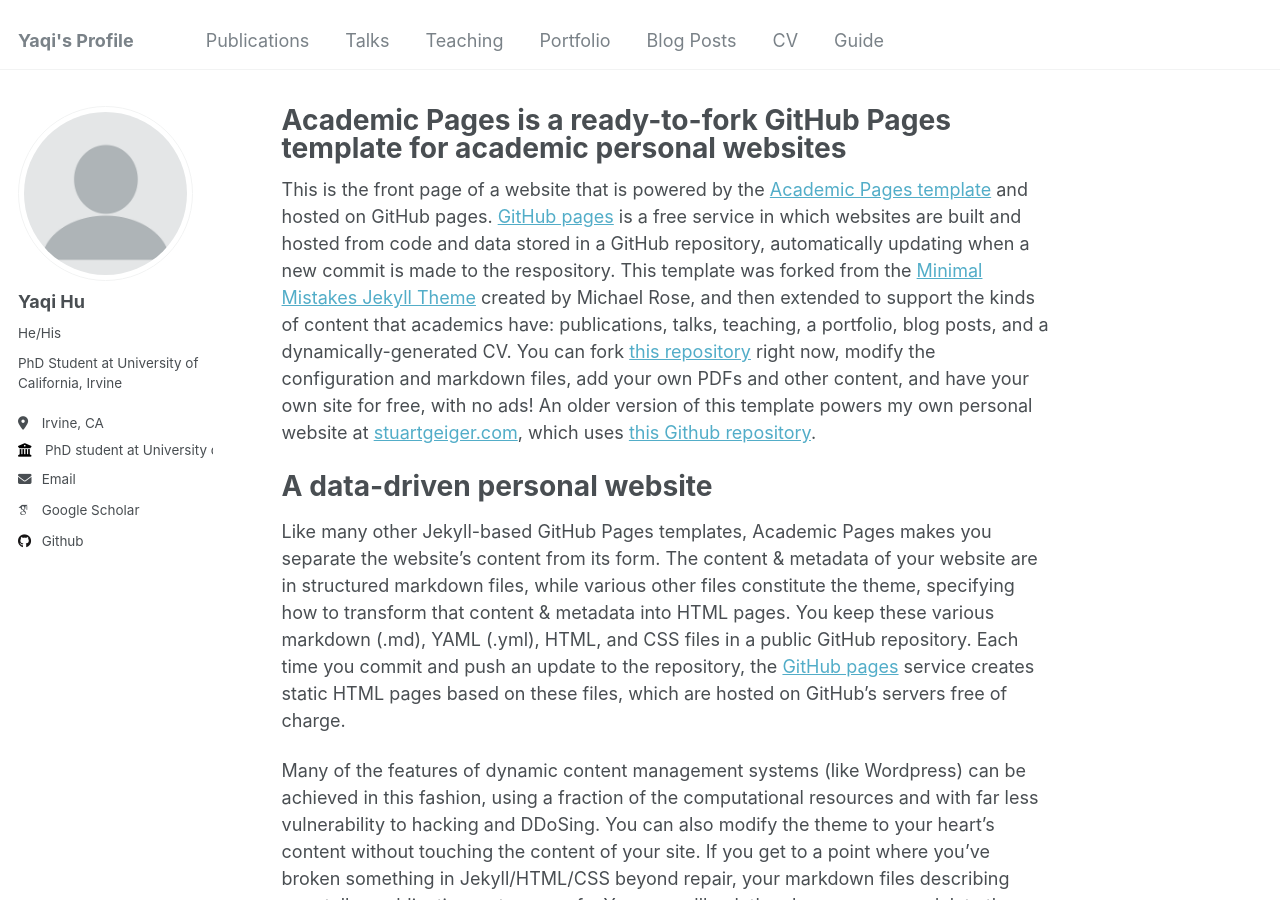
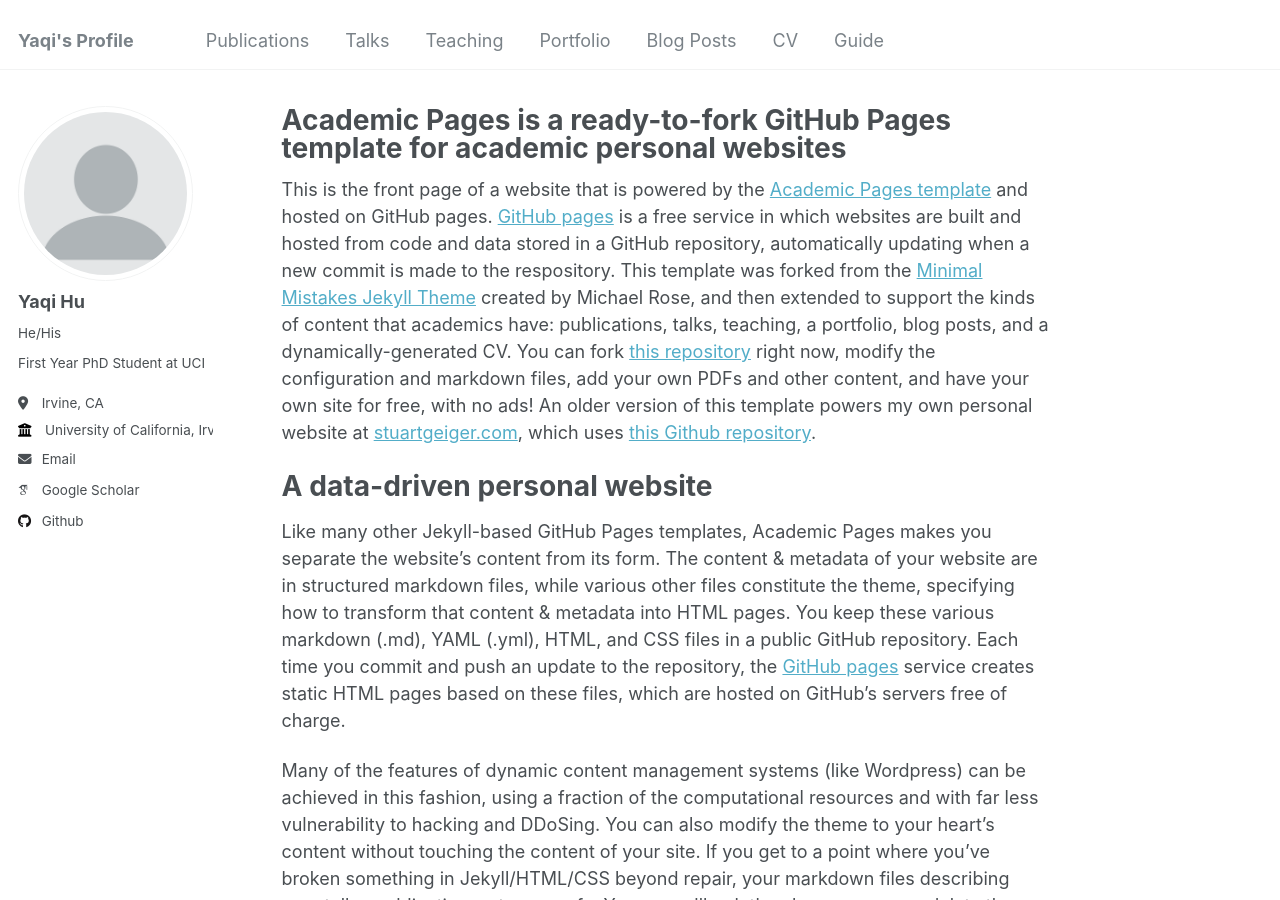
Before and after one commit to YaqiHu23/YaqiHu23.github.io, a Jekyll site: the page built from _pages/about.md, in a window 1280 px wide and 900 px high. Built offline with Jekyll 4.4.1, drawn with Linux system fonts in a browser that asks for light colours; some web fonts are replaced.

Commit message:
version_v0.1

```diff
--- a/_config.yml
+++ b/_config.yml
@@ -24,9 +24,9 @@ author:
   avatar           : "profile.png"
   name             : "Yaqi Hu"
   pronouns         : "He/His"# example: "she/her"
-  bio              : "PhD Student at University of California, Irvine"
+  bio              : "First Year PhD Student at UCI"
   location         : "Irvine, CA"
-  employer         : "PhD student at University of California, Irvine"
+  employer         : "University of California, Irvine"
   uri              : # URL
   email            : "yaqi.hu@uci.edu"
 
@@ -75,8 +75,8 @@ author:
 
 # Publication Category - The following the list of publication categories and their headings
 publication_category:
-  books:
-    title: 'Books'
+  # books:
+    # title: 'Books'
   manuscripts:
     title: 'Journal Articles'
   conferences:
```
